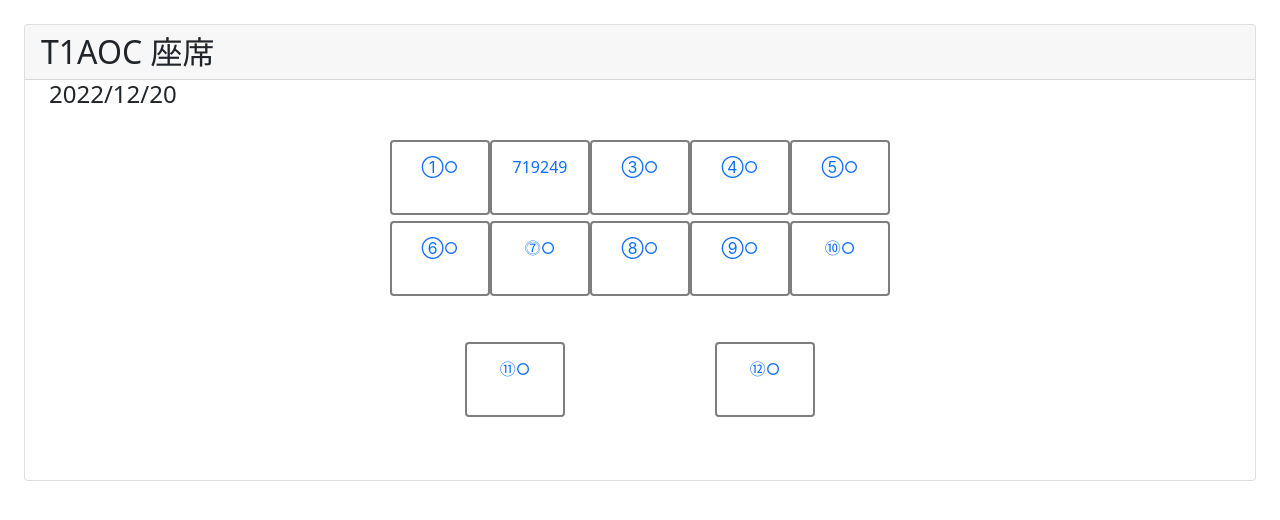
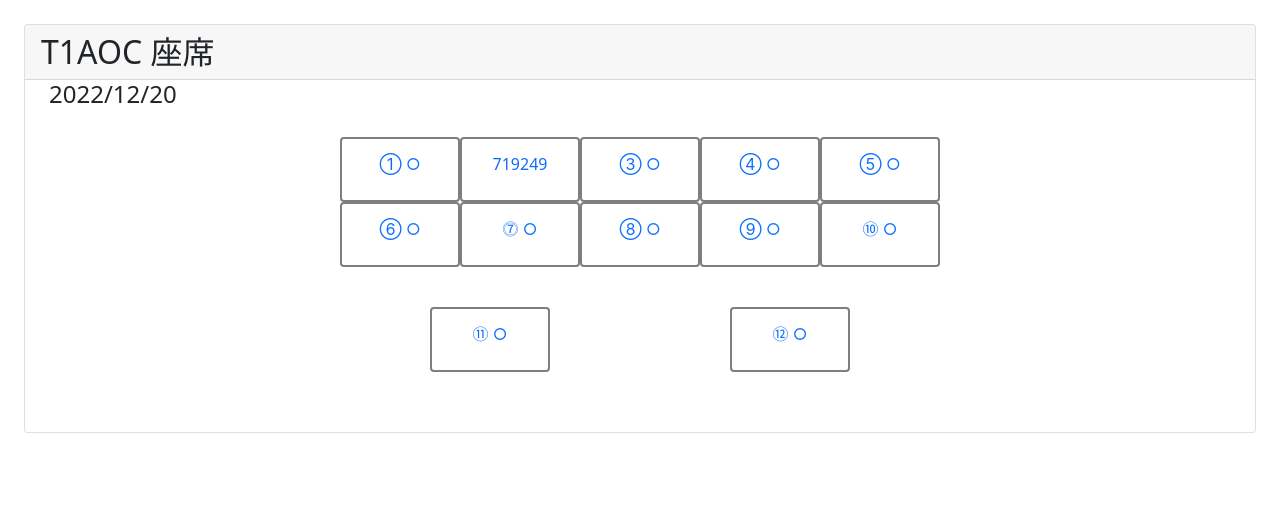
Before and after one commit to togojn/project, a Django app: page /base/1/calendar/2022/12/20/Map2/ in a window 1280 px wide. Shown: the part 70-590 px from the top of the page. Run offline with Django 4.2, Linux system fonts and the light colour scheme; a user stored in the database is signed in; data comes from the database, SQL or seed files in the repository; both versions use the stored data as it was after the commit; parts of the project's set-up code (start-up, migrations or seed data) failed here and were passed over.

Commit message:
20221221_2

```diff
--- a/project/app/templates/app/seatmap2.html
+++ b/project/app/templates/app/seatmap2.html
@@ -12,7 +12,7 @@
         align-items: stretch;
         justify-content: space-around;
         /* ボックス設定 */
-        width: 500px;
+        width: 600px;
         margin: 20px auto;
     }
 
@@ -22,9 +22,9 @@
         flex: 0 0 auto;
         /* ボックス設定 */
         display: block;
-        width: 100px;
-        height:75px; line-height: 50px;
-        margin: 3px auto;
+        width: 120px;
+        height:65px; line-height: 50px;
+        margin: 0px auto;
         box-sizing: border-box;
         border: solid 2px rgb(126, 126, 126);
             border-radius: 4px;
@@ -32,6 +32,16 @@
         text-align: center;
         text-decoration: none;
     }
+
+    .card {
+	animation: fadein 1s forwards;
+    }
+
+    @keyframes fadein {
+	    0% {opacity: 0}
+	    100% {opacity: 1}
+    }
+
 </style>
 
 <div class="card">
@@ -42,7 +52,7 @@
             {% if forloop.counter > 0 and forloop.counter <= 10 %}
                 {% for dt, schedule in schedule.items %}
                     {% if schedule == "none" %}
-                        <a href="{% url 'app:booking' base.pk seat.pk dt.year dt.month dt.day %}">{{ seat }}○</a>
+                        <a href="{% url 'app:booking' base.pk seat.pk dt.year dt.month dt.day %}">{{ seat }} ○</a>
                     {% else %}
                         <a href="{% url 'app:scheduledelete' sche.pop %}">{{ schedule }}</a>
                     {% endif %}
@@ -55,7 +65,7 @@
             {% if forloop.counter >= 11 and forloop.counter <= 20 %}
                 {% for dt, schedule in schedule.items %}
                     {% if schedule == "none" %}
-                        <a href="{% url 'app:booking' base.pk seat.pk dt.year dt.month dt.day %}">{{ seat }}○</a>
+                        <a href="{% url 'app:booking' base.pk seat.pk dt.year dt.month dt.day %}">{{ seat }} ○</a>
                     {% else %}
                         <a href="{% url 'app:scheduledelete' sche.pop %}">{{ schedule }}</a>
                     {% endif %}
@@ -68,7 +78,7 @@
             {% if forloop.counter >= 21 and forloop.counter <= 30 %}
                 {% for dt, schedule in schedule.items %}
                     {% if schedule == "none" %}
-                        <a href="{% url 'app:booking' base.pk seat.pk dt.year dt.month dt.day %}">{{ seat }}○</a>
+                        <a href="{% url 'app:booking' base.pk seat.pk dt.year dt.month dt.day %}">{{ seat }} ○</a>
                     {% else %}
                         <a href="{% url 'app:scheduledelete' sche.pop %}">{{ schedule }}</a>
                     {% endif %}
@@ -77,4 +87,6 @@
         {% endfor %}
     </div>
 </div>
+
+</div>
 {% endblock %}
```
Also changed, not shown: project/app/templates/app/base_list.html (+12 -0 lines), project/app/templates/app/booking.html (+16 -0 lines), project/app/templates/app/calendar.html (+13 -1 lines), project/app/templates/app/scheduledelete.html (+16 -0 lines), project/app/templates/app/seatmap1.html (+11 -0 lines), project/db.sqlite3, project/media/kinshichomap.png (added), project/media/kinshichomap_xcmvyGx.png (added).
